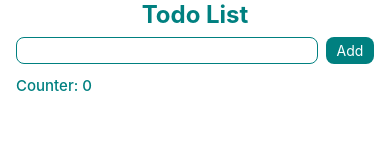
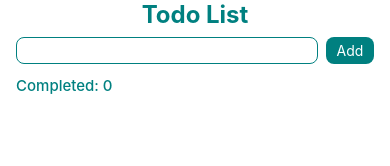
Before and after one commit to ddikodroid/moveable-todo-list-react-native, a React Native app: screen / in a window 390 px wide. Shown: the top 166 px of the page. Built offline with nearby package versions, Linux system fonts and the light colour scheme.

Commit message:
chore(screen/todo): change counter to completed

```diff
--- a/app/screens/todo-screen.tsx
+++ b/app/screens/todo-screen.tsx
@@ -92,7 +92,7 @@ const TodoScreen = () => {
         onChangeText={text => setTaskName(text)}
         onAdd={onAddTask}
       />
-      <Text style={styles.counter}>Counter: {completedTask}</Text>
+      <Text style={styles.counter}>Completed: {completedTask}</Text>
       <FlatList data={todos} renderItem={renderTodoCard} style={styles.list} />
     </View>
   );
```
